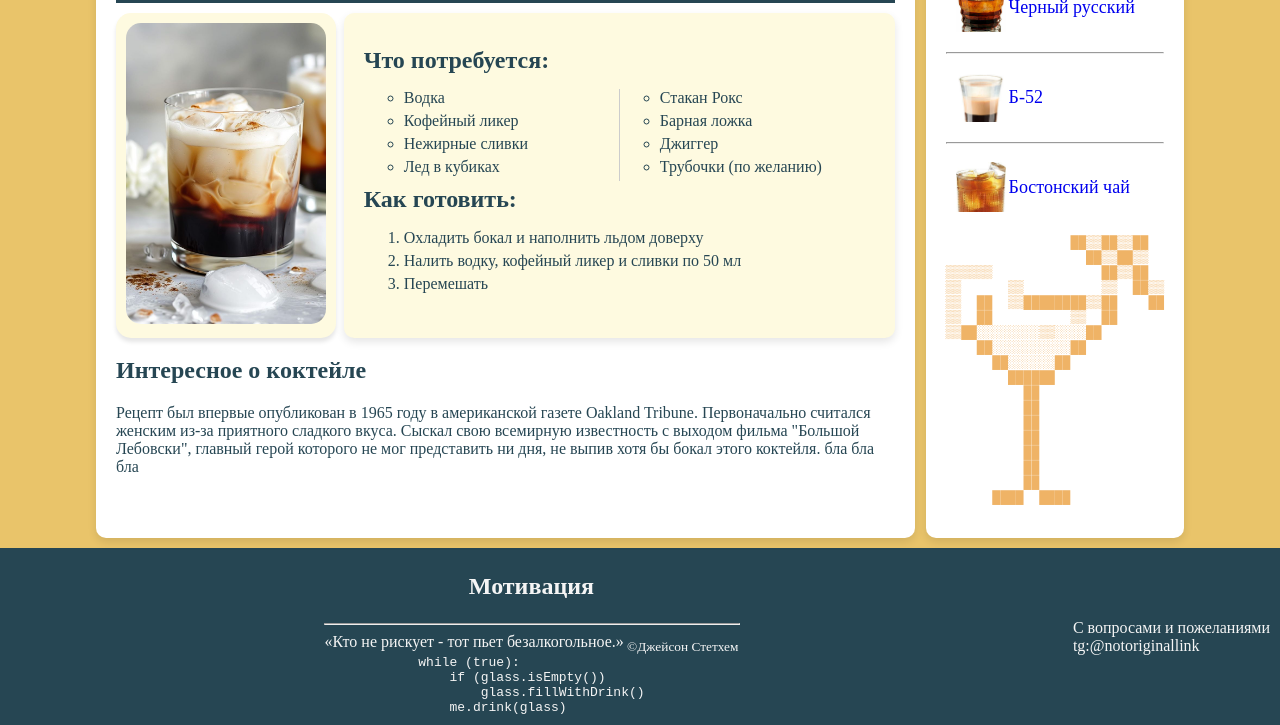
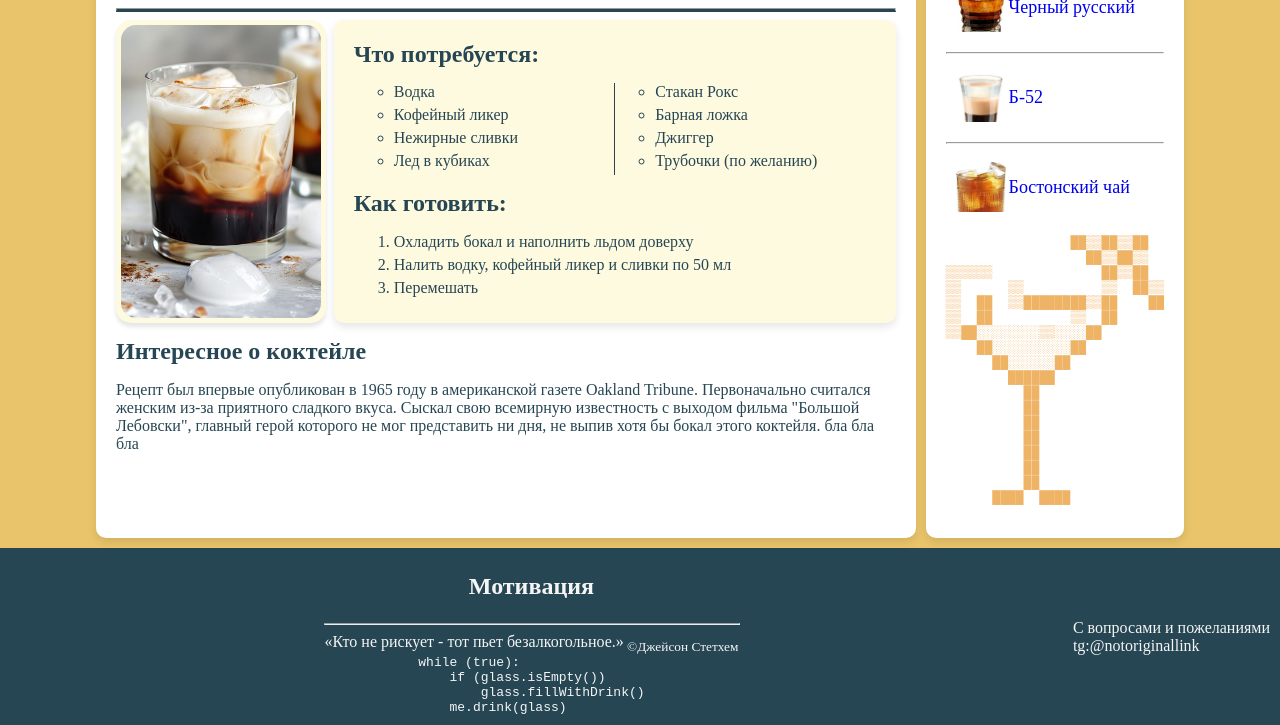
Before and after one commit to notoriginallink/notoriginallink.github.io, a plain HTML site: page index.html in a window 1280 px wide. Shown: the part 164-889 px from the top of the page. Drawn offline with Linux system fonts and the light colour scheme; a web font is replaced by a local one.

Commit message:
refactor: fixed some selectors in main

```diff
--- a/css/aside.css
+++ b/css/aside.css
@@ -45,8 +45,12 @@
     color: #EFB366;
 }
 
-@media screen and (max-width: 768px) {
+@media screen and (max-width: 1024px) {
     .aside {
+        width: 100%;
+    }
+
+    .aside-art {
         display: none;
     }
 }
--- a/css/main.css
+++ b/css/main.css
@@ -1,72 +1,84 @@
-
-
-/* Блок main */
+/* MAIN */
 .main {
     padding: 10px 20px 10px;
-    /*background-color: whitesmoke;*/
+    margin: 70px auto 0;
+    width: 85%;
+
     background-color: #E9C46A;
     color: #264653;
-    width: 85%;
-    margin: 70px auto 0;
 }
 
 .main__line {
+    display: flex;
+    column-gap: 10px;
+
+    box-sizing: border-box;
     width: 100%;
     margin: 0;
-    box-sizing: border-box;
-    display: flex;
-    gap: 1%;
 }
 
-/* ARTICLE */
-.article {
+
+/* CONTENT-BLOCK */
+.content {
+    padding: 20px;
     width: 100%;
+
     background-color: #fff;
-    padding: 20px;
 }
 
-.article__line {
+.content__line {
     display: flex;
-    width: 100%;
+    justify-content: center;
+    gap: 1%;
+
+    box-sizing: border-box;
     margin: 0;
     padding: 0;
-    box-sizing: border-box;
-    justify-content: center;
-    gap: 1%;
+    width: 100%;
+    height: auto;
 }
 
-.article__line_title {
-    margin-bottom: 10px;
+.content__h-divider {
+    width: 100%;
     border-bottom: 3px solid #264653;
 }
 
-.article_bordered {
+.content_bordered {
     border-radius: 10px;
     box-shadow: 0 4px 8px rgba(0, 0, 0, 0.1);
 }
 
+/*.content_recipe BEM? {*
+/*    display: flex;*/
+/*    flex-direction: column;*/
+/*    justify-content: center;*/
+
+/*    padding: 0 20px 0;*/
+
+/*    background-color: #fefae0;*/
+/*}*/
+
+
 /* RECIPE */
 .recipe {
-    width: 100%;
-    background-color: #fefae0;
-    padding: 0 20px 0;
     display: flex;
     flex-direction: column;
     justify-content: center;
+
+    padding: 0 20px 0;
+    width: 100%;
 }
 
 .recipe_bordered {
     border-radius: 10px;
     box-shadow: 0 4px 8px rgba(0, 0, 0, 0.1);
+
+    background-color: #fefae0;
 }
 
-.recipe__title {
+.title_recipe {
+    margin: 5px 0 15px;
     width: 100%;
-    margin: 5px 0 15px;
-}
-
-.recipe__title_part {
-    margin-top: 0;
 }
 
 .recipe__ingredients {
@@ -76,67 +88,86 @@
 }
 
 .recipe__ingredients-part{
-    /*padding: 0 15px;*/
     width: 50%;
 }
 
-.ingredients-part_left-line {
-    /*padding-left: 1%;*/
-    border-left: 1px solid #ccc;
+.recipe__ingredients-divider {
+    height: 100%;
+    width: 0;
+
+    border-right: 1px solid #264653;
 }
 
 .recipe__ingredients-list {
+    margin: 0;
+
     list-style: circle;
-    /*padding: 0;*/
-    margin: 0;
 }
 
 .recipe__ingredients-item {
-    font-size: 16px;
-    margin-bottom: 5px;
+    padding-bottom: 5px;
 }
 
 
 /* INFO */
-.info {
-    width: 100%;
+.facts {
+    width: auto;
 }
 
 
-
 /* TITLE */
-
 .title {
-    margin-top: 15px;
-    margin-bottom: 15px;
+    margin: 15px 0 15px;
     font-size: 28px;
 }
+
 .title_large {
     font-size: 30px;
 }
+
 .title_medium {
     font-size: 24px;
 }
+
 .title_small {
     font-size: 18px;
 }
 
 
+/* PHOTO */
+.photo {
+    display: flex;
+    align-items: center;
 
+    padding: 5px;
+    max-width: 200px;
+    min-width: 150px;
+    height: auto;
 
-/* Секция с фото коктейля */
-.photo {
-    max-width: 200px;
-    height: 50%;
-    padding: 10px;
     border-radius: 15px;
     box-shadow: 0 4px 4px rgba(0, 0, 0, 0.1);
+
     background-color: #fefae0;
 }
 
 .photo__img {
-    width: 100%;
-    height: auto;
+    width: auto;
+    height: 100%;
+
+    border-radius: 15px;
     overflow: hidden;
-    border-radius: 15px;
 }
+
+
+@media screen and (max-width: 1024px) {
+    .main__line {
+        align-items: center;
+        flex-direction: column;
+        row-gap: 10px;
+    }
+
+    .photo__img {
+        object-fit: cover;
+        object-position: center;
+    }
+}
--- a/index.html
+++ b/index.html
@@ -34,17 +34,16 @@
 </header>
 <main class="main">
     <div class="main__line">
-        <article class="article article_bordered">
-            <div class="article__line article__line_title">
-                <h1 class="title title_large">Белый русский</h1>
-            </div>
-            <div class="article__line">
+        <article class="content content_bordered">
+            <div class="content__line"><h1 class="title title_large">Белый русский</h1></div>
+            <div class="content__line"><hr class="content__h-divider"></div>
+            <div class="content__line">
                 <section class="photo">
-                    <img src="img/white_russian.jfif" alt="white_russian_cocktail" class="photo__img">
+                    <img src="img/white_russian.jpg" alt="white_russian_cocktail" class="photo__img">
                 </section>
                 <section class="recipe recipe_bordered">
                     <section class="recipe__ingredients">
-                        <h2 class="recipe__title title_medium  ">Что потребуется:</h2>
+                        <h2 class="title title_recipe title_medium">Что потребуется:</h2>
                         <div style="display: flex;">
                             <div class="recipe__ingredients-part">
                                 <ul class="recipe__ingredients-list">
@@ -54,7 +53,8 @@
                                     <li class="recipe__ingredients-item">Лед в кубиках</li>
                                 </ul>
                             </div>
-                            <div class="recipe__ingredients-part ingredients-part_left-line">
+                            <div class="recipe__ingredients-divider"></div>
+                            <div class="recipe__ingredients-part">
                                 <ul class="recipe__ingredients-list">
                                     <li class="recipe__ingredients-item">Стакан Рокс</li>
                                     <li class="recipe__ingredients-item">Барная ложка</li>
@@ -65,7 +65,7 @@
                         </div>
                     </section>
                     <section>
-                        <h2 class="recipe__title title_medium">Как готовить:</h2>
+                        <h2 class="title title_recipe title_medium">Как готовить:</h2>
                         <ol>
                             <li class="recipe__ingredients-item">Охладить бокал и наполнить льдом доверху</li>
                             <li class="recipe__ingredients-item">Налить водку, кофейный ликер и сливки по 50 мл</li>
@@ -74,15 +74,17 @@
                     </section>
                 </section>
             </div>
-            <section class="info">
-                <h2>Интересное о коктейле</h2>
-                <p class="main__description-p">
+            <div class="content__line">
+                <section class="facts">
+                    <h2 class="title title_medium">Интересное о коктейле</h2>
+                    <p>
                         Рецепт был впервые опубликован в 1965 году в американской газете Oakland Tribune. Первоначально
                         считался женским из-за приятного сладкого вкуса. Сыскал свою всемирную известность с выходом фильма
                         "Большой Лебовски", главный герой которого не мог представить ни дня, не выпив хотя бы бокал этого коктейля.
                         бла бла бла
                     </p>
                 </section>
+            </div>
         </article>
         <aside class="aside">
             <h2 class="aside-h2">Похожие коктейли</h2>
```
Also changed, not shown: css/header.css (line endings or trailing spaces), img/white_russian.jfif (deleted), img/white_russian.jpg (added). Lines whose indentation alone changed are shown as unchanged.
